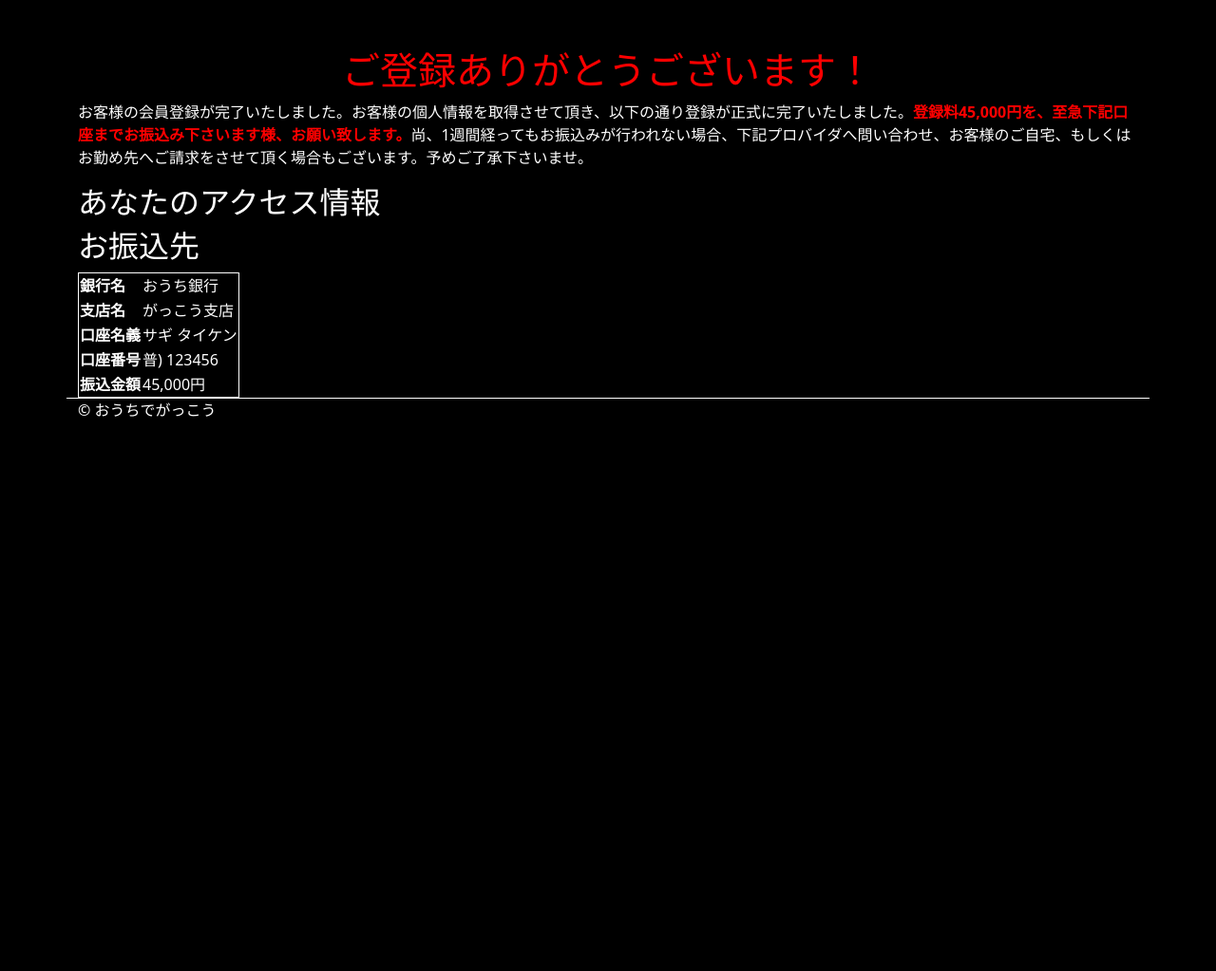
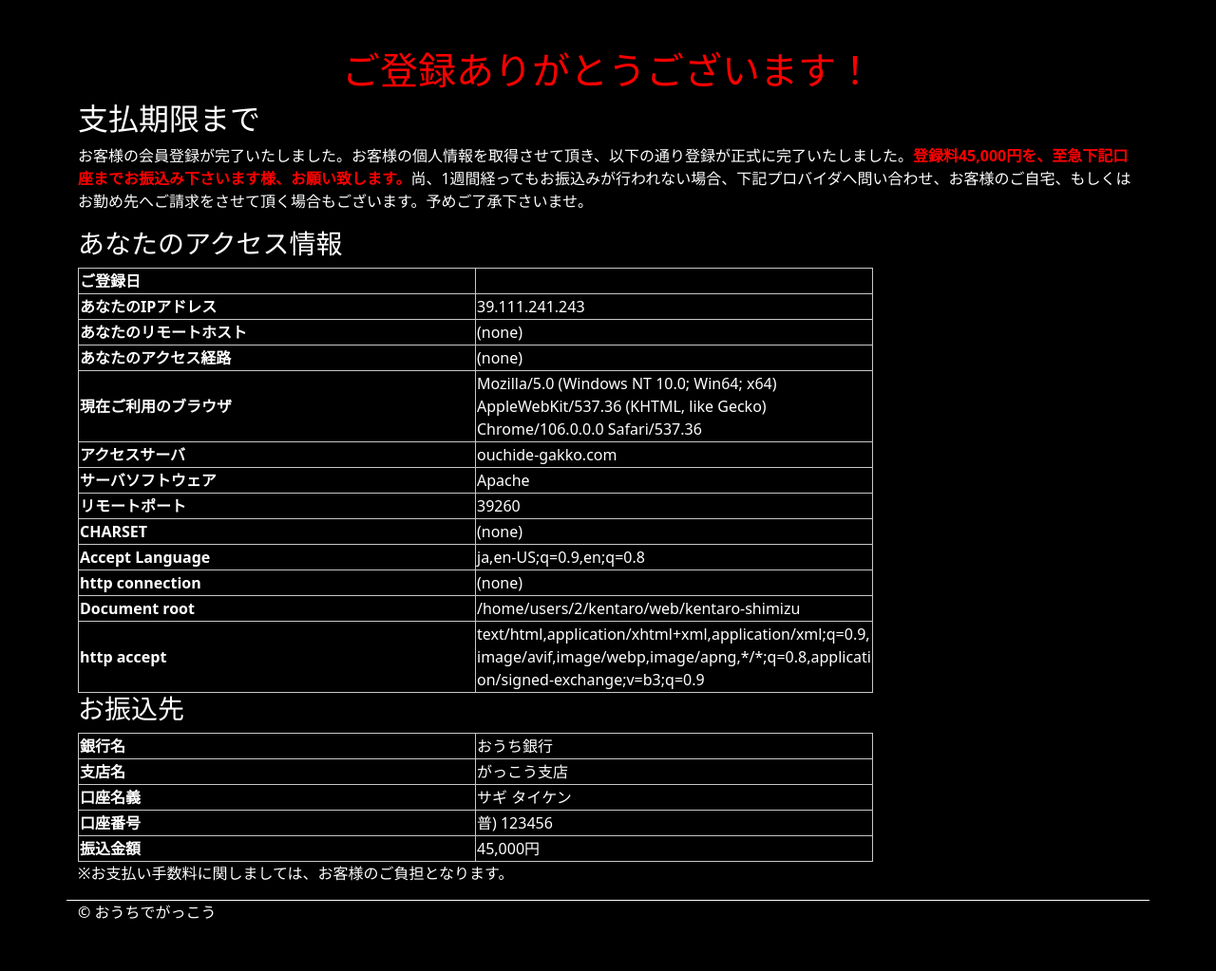
Before and after one commit to 1f10200087/web-simulation, a Django app: page /web/fraud/oneclick_fraud in a window 1280 px wide. Shown: the whole page at 95% size. Before the commit the page ends 439 px from the top, so only its background shows below. Run offline with Django 3.2, Linux system fonts and the light colour scheme; some libraries are stand-ins or nearby versions.

Commit message:
ワンクリック詐欺改修(80%)

```diff
--- a/web/static/fraud.css
+++ b/web/static/fraud.css
@@ -20,6 +20,10 @@ h2 {
     color:white;
 }
 
+h3 {
+    color:white;
+}
+
 hr {
     color:white;
     margin: 20px;
@@ -27,12 +31,21 @@ hr {
 
 th {
     color:white;
+    border: 1px #C8C8C8 solid;
 }
 
 td {
     color:white;
+    border: 1px #C8C8C8 solid;
 }
 
 #test {
     border-bottom: 1px solid white;
 }
+
+table {
+    border-color: white;
+    width:85vw;
+    table-layout: fixed;
+    word-wrap: break-word;
+}
--- /dev/null
+++ b/web/static/fraud.js
@@ -0,0 +1 @@
+console.log("Hello, world!");
--- a/web/templates/oneclick_fraud.html
+++ b/web/templates/oneclick_fraud.html
@@ -7,28 +7,78 @@
     <title>ワンクリック詐欺ページ</title>
     <link rel="stylesheet" href="{% static 'css/bootstrap.css'%}">
     <link rel="stylesheet" href="{% static 'fraud.css' %}">
-    <script type="text/javascript">
-        function frund_alert() {
-            window.alert('登録が完了しました。')
-        }
-    </script>
 </head>
-<body onload="frund_alert()">
+<body>
     <h1>ご登録ありがとうございます！</h1>
     <section>
         <div class="container">
+        <h2>支払期限まで</h2>
         <p>お客様の会員登録が完了いたしました。お客様の個人情報を取得させて頂き、以下の通り登録が正式に完了いたしました。<b><span>登録料45,000円を、至急下記口座までお振込み下さいます様、お願い致します。</span></b>尚、1週間経ってもお振込みが行われない場合、下記プロバイダへ問い合わせ、お客様のご自宅、もしくはお勤め先へご請求をさせて頂く場合もございます。予めご了承下さいませ。</p>
         </div>
     </section>
     <section>
         <div class="container">
-        <h2>あなたのアクセス情報</h2>
+        <h3>あなたのアクセス情報</h3>
+        <table border="1" class="w-75">
+            <tr>
+                <th>ご登録日</th>
+                <td></td>
+            </tr>
+            <tr>
+                <th>あなたのIPアドレス</th>
+                <td>39.111.241.243</td>
+            </tr>
+            <tr>
+                <th>あなたのリモートホスト</th>
+                <td>(none)</td>
+            </tr>
+            <tr>
+                <th>あなたのアクセス経路</th>
+                <td>(none)</td>
+            </tr>
+            <tr>
+                <th>現在ご利用のブラウザ</th>
+                <td>Mozilla/5.0 (Windows NT 10.0; Win64; x64) AppleWebKit/537.36 (KHTML, like Gecko) Chrome/106.0.0.0 Safari/537.36</td>
+            </tr>
+            <tr>
+                <th>アクセスサーバ</th>
+                <td>ouchide-gakko.com</td>
+            </tr>
+            <tr>
+                <th>サーバソフトウェア</th>
+                <td>Apache</td>
+            </tr>
+            <tr>
+                <th>リモートポート</th>
+                <td>39260</td>
+            </tr>
+            <tr>
+                <th>CHARSET</th>
+                <td>(none)</td>
+            </tr>
+            <tr>
+                <th>Accept Language</th>
+                <td>ja,en-US;q=0.9,en;q=0.8</td>
+            </tr>
+            <tr>
+                <th>http connection</th>
+                <td>(none)</td>
+            </tr>
+            <tr>
+                <th>Document root</th>
+                <td>/home/users/2/kentaro/web/kentaro-shimizu</td>
+            </tr>
+            <tr>
+                <th>http accept</th>
+                <td>text/html,application/xhtml+xml,application/xml;q=0.9,image/avif,image/webp,image/apng,*/*;q=0.8,application/signed-exchange;v=b3;q=0.9</td>
+            </tr>
+        </table>
         </div>
     </section>
     <section>
         <div class="container" id = "test">
-        <h2>お振込先</h2>
-        <table border="1" style="border-color: white">
+        <h3>お振込先</h3>
+        <table border="1" class="w-75">
             <tr>
                 <th>銀行名</th>
                 <td>おうち銀行</td>
@@ -50,6 +100,7 @@
                 <td>45,000円</td>
             </tr>
         </table>
+        <p>※お支払い手数料に関しましては、お客様のご負担となります。</p>
         </div>
     </section>
     <footer>
@@ -57,5 +108,6 @@
         <p>&copy; おうちでがっこう</p>
         </div>
     </footer>
+    <script type="text/javascript" src="{% static 'fraud.js' %}"></script>
 </body>
 </html>
```
